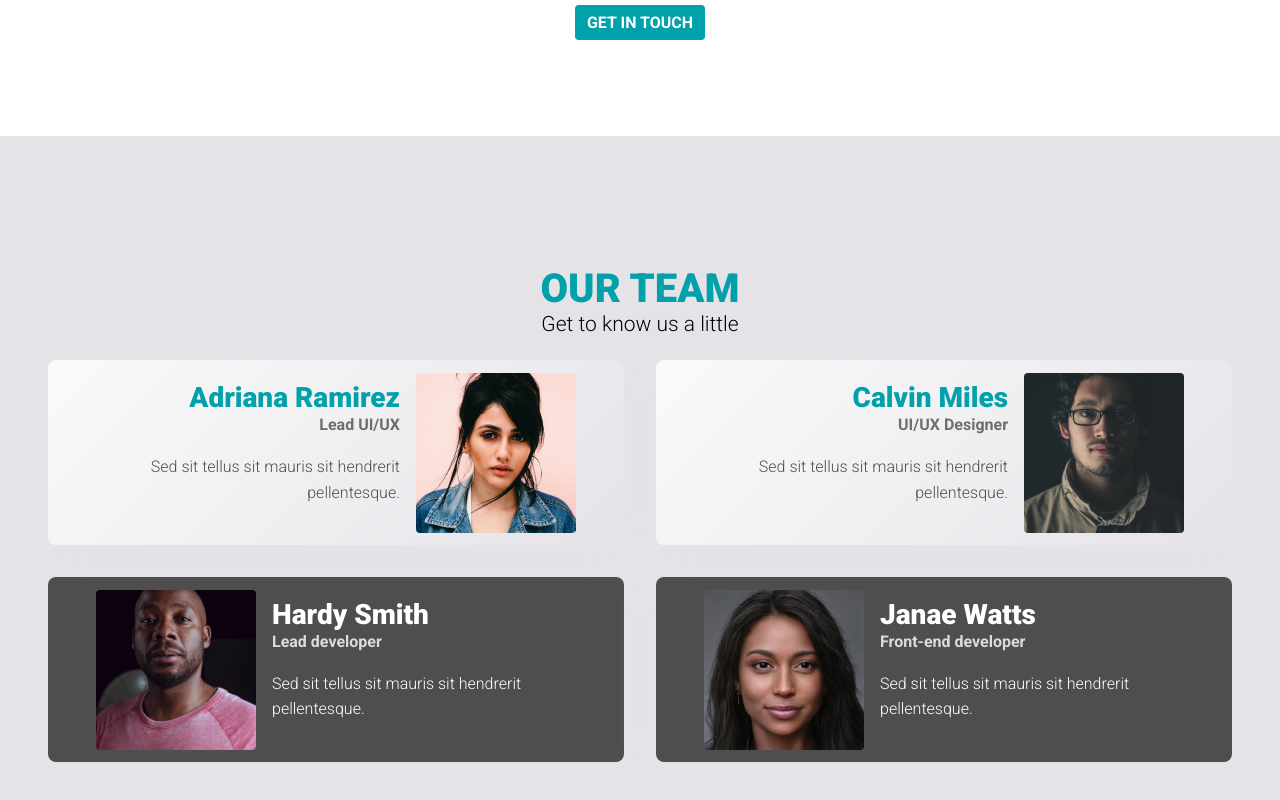
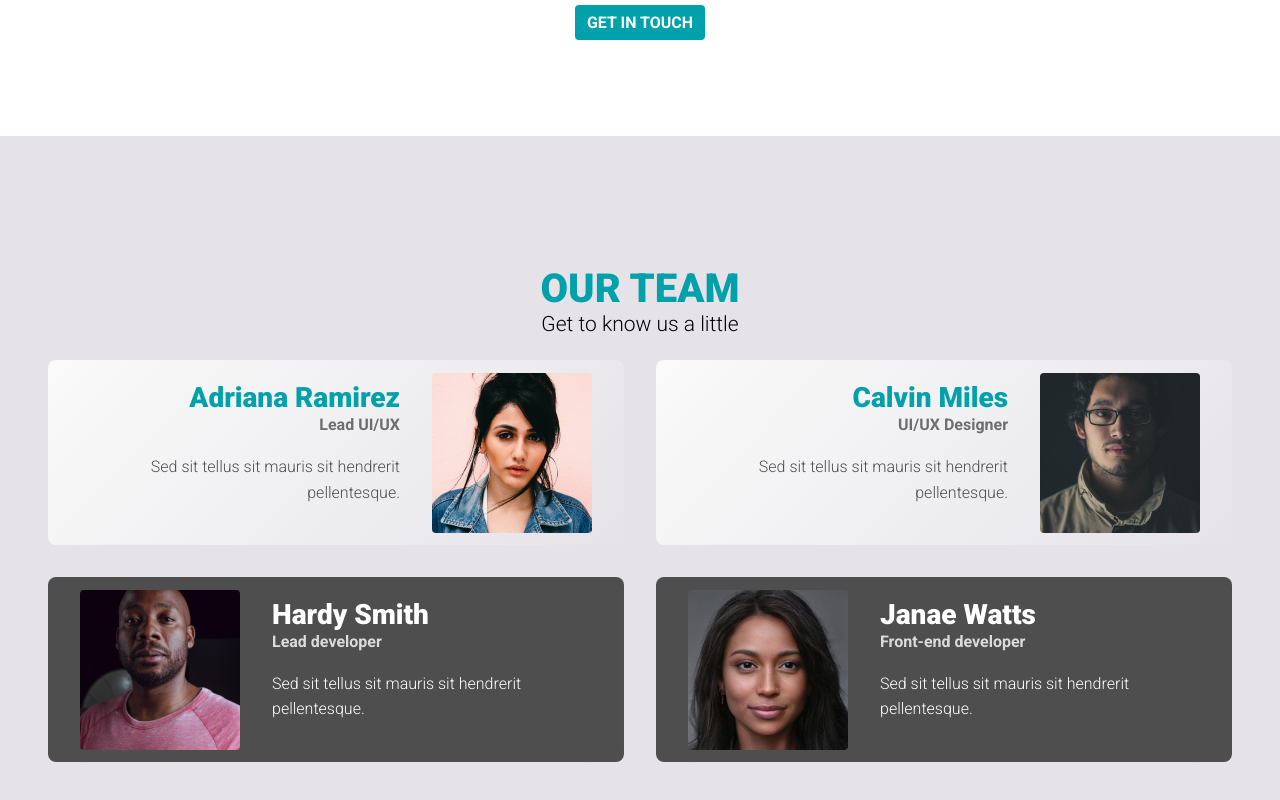
Before and after one commit to DungIT102/learn-css, a plain HTML site: page index.html in a window 1280 px wide. Shown: the part 667-1467 px from the top of the page. Drawn offline with Linux system fonts and the light colour scheme.

Commit message:
fixed margin-left and margin-right at element to influences layouts, should interact with child into parents selector

```diff
--- a/styles.css
+++ b/styles.css
@@ -140,8 +140,6 @@ section {
 .member {
   --ord: 1;
   --pad: 0.5rem 2rem 0.5rem 0.5rem;
-  --mr: 1rem;
-  --ml: 0;
   --dir: right;
 
   margin: 1rem;
@@ -151,6 +149,7 @@ section {
 
   flex: 1 1 45%;
   display: flex;
+  gap: 1rem;
   align-items: center;
   justify-content: var(--dir);
 
@@ -160,18 +159,13 @@ section {
 
 .member__image {
   width: 10rem;
-  margin-right: var(--mr);
-  margin-left: var(--ml);
+  order: var(--ord);
   border-radius: 0.25rem;
-
-  order: var(--ord);
 }
 
 .member--mirrored {
   --ord: 0;
   --pad: 0.5rem 0.5rem 0.5rem 2rem;
-  --mr: 0;
-  --ml: 1rem;
   --dir: left;
 }
 
```
